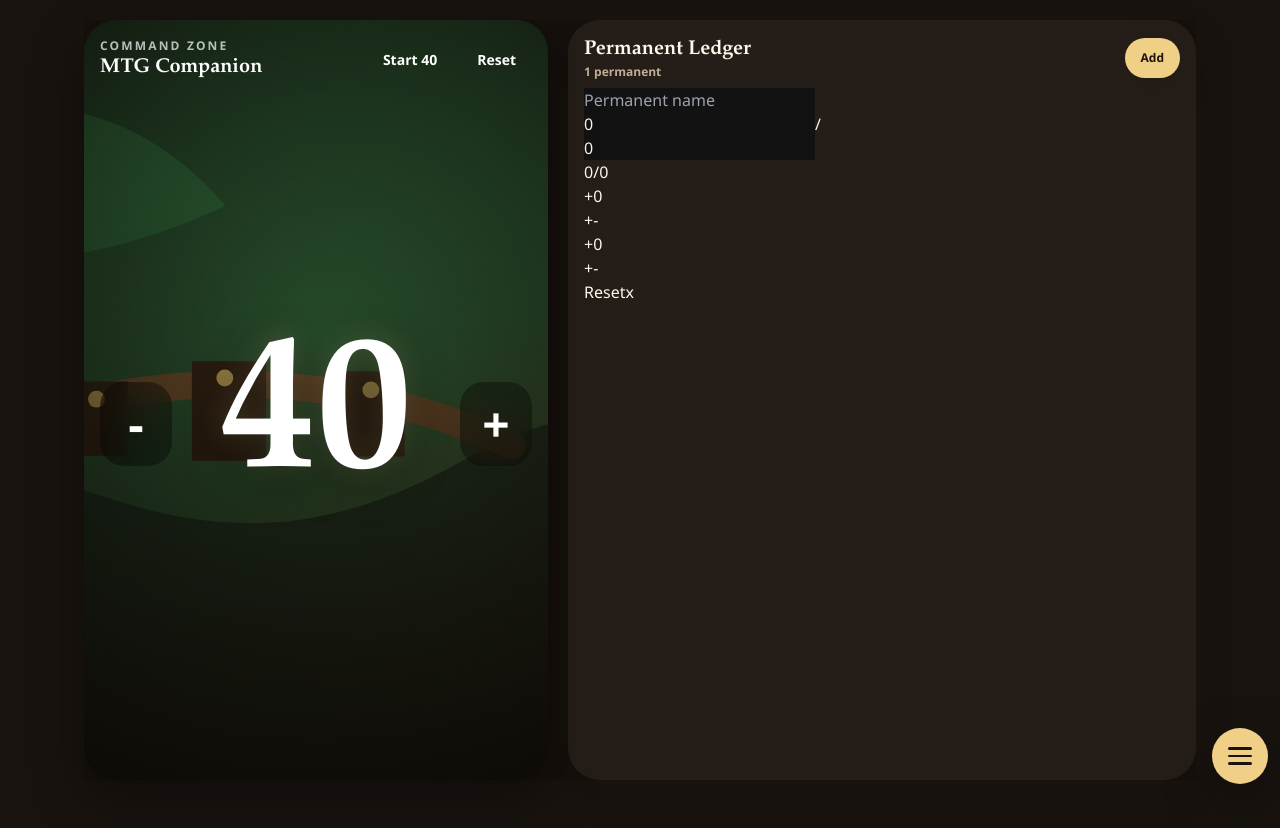
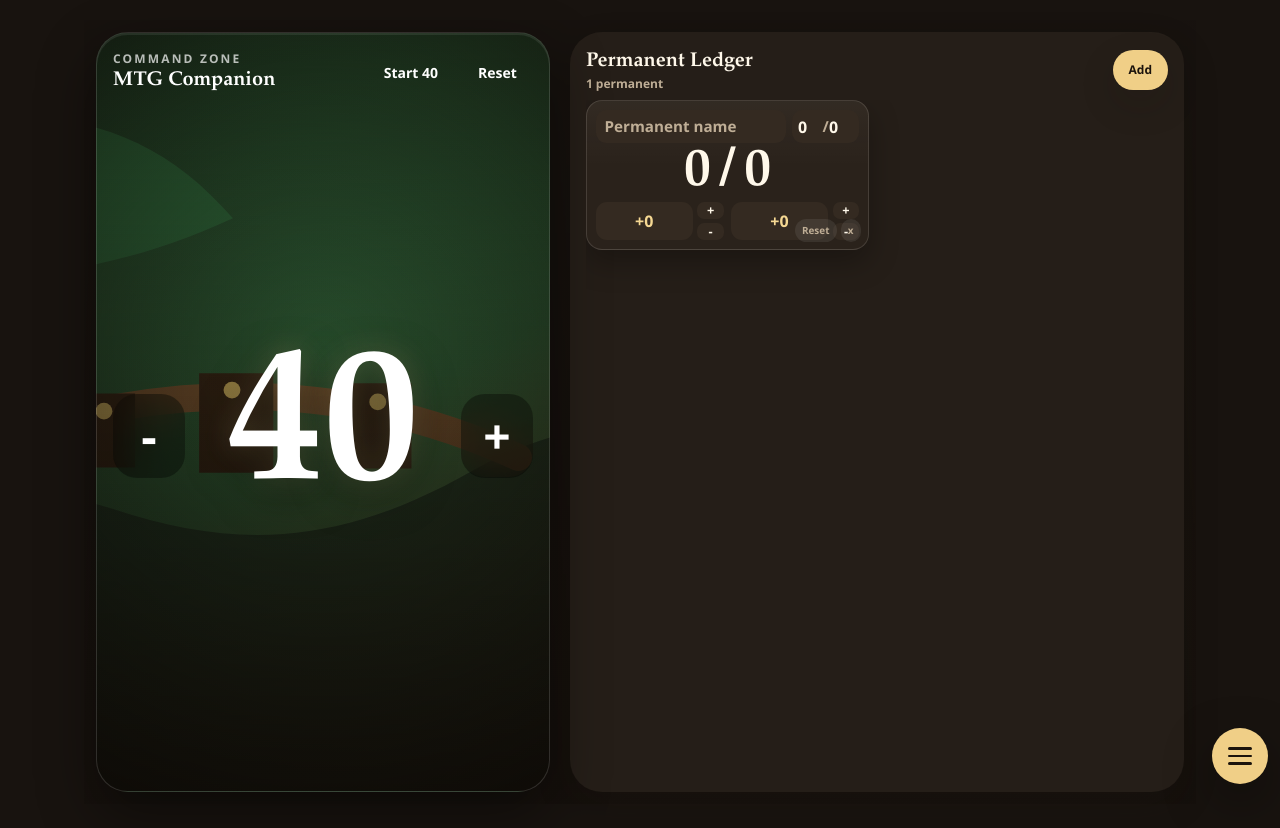
Before and after one commit to alchemiata/mtg-buddy, a React (Vite) app: page / in a window 1280 px wide. Both pictures are taken after a click on the button "Add". Before the commit the page ends 804 px from the top, so only its background shows below. Built offline with nearby package versions, Linux system fonts and the light colour scheme.

Commit message:
Style floating life and compact permanents

```diff
--- a/src/styles.css
+++ b/src/styles.css
@@ -124,12 +124,21 @@
 .game-shell {
   display: flex;
   flex-direction: column;
-  background: rgba(18, 13, 9, 0.18);
+  gap: 0.75rem;
+  padding: 0.75rem;
+  background: linear-gradient(180deg, rgba(18, 13, 9, 0.06), rgba(18, 13, 9, 0.24));
   backdrop-filter: blur(0px);
 }
 
 .tracker-panel {
-  height: calc(100dvh - 36dvh - 1rem - env(safe-area-inset-bottom));
+  height: auto;
+}
+
+.life-panel {
+  border: 1px solid rgba(255, 255, 255, 0.14);
+  box-shadow:
+    0 22px 58px rgba(0, 0, 0, 0.44),
+    0 2px 0 rgba(255, 255, 255, 0.08) inset;
 }
 
 .life-number {
@@ -161,6 +170,146 @@
   font-size: 1.3rem;
   font-weight: 1000;
   line-height: 1;
+}
+
+.permanent-card {
+  position: relative;
+  min-height: 9.4rem;
+  border: 1px solid var(--border);
+  border-radius: 1rem;
+  background:
+    linear-gradient(180deg, rgba(255, 248, 234, 0.04), transparent 44%),
+    var(--card-bg);
+  padding: 0.55rem;
+  box-shadow: 0 12px 30px rgba(0, 0, 0, 0.28);
+}
+
+.permanent-card-top {
+  display: grid;
+  grid-template-columns: minmax(0, 1fr) auto;
+  align-items: center;
+  gap: 0.4rem;
+}
+
+.permanent-name-input {
+  min-height: 2.1rem;
+  min-width: 0;
+  width: 100%;
+  border-radius: 0.65rem;
+  background: var(--surface-2);
+  padding: 0 0.55rem;
+  font-size: 0.95rem;
+  font-weight: 1000;
+  outline: none;
+}
+
+.permanent-name-input::placeholder {
+  color: var(--text-muted);
+}
+
+.base-pair {
+  display: grid;
+  grid-template-columns: 1.55rem auto 1.55rem;
+  align-items: center;
+  min-height: 2.1rem;
+  border-radius: 0.65rem;
+  background: var(--surface-2);
+  padding: 0 0.35rem;
+  color: var(--text-muted);
+  font-size: 0.95rem;
+  font-weight: 1000;
+}
+
+.base-pair input {
+  width: 1.55rem;
+  border: 0;
+  background: transparent;
+  color: var(--text-primary);
+  text-align: center;
+  font-size: 1rem;
+  font-weight: 1000;
+  outline: none;
+}
+
+.current-statline {
+  display: grid;
+  grid-template-columns: 1fr auto 1fr;
+  align-items: center;
+  gap: 0.55rem;
+  padding: 0.25rem 0.25rem 0.15rem;
+  text-align: center;
+  font-family: var(--font-display);
+  font-size: clamp(2.45rem, 13vw, 3.35rem);
+  font-weight: 1000;
+  line-height: 0.98;
+  font-variant-numeric: tabular-nums;
+}
+
+.current-statline span:first-child {
+  text-align: right;
+}
+
+.current-statline span:last-child {
+  text-align: left;
+}
+
+.modifier-row {
+  display: grid;
+  grid-template-columns: 1fr 1fr;
+  gap: 0.45rem;
+}
+
+.modifier-cluster {
+  display: grid;
+  grid-template-columns: 1fr 1.65rem;
+  gap: 0.3rem;
+  align-items: stretch;
+}
+
+.modifier-chip {
+  display: grid;
+  min-height: 2.35rem;
+  place-items: center;
+  border-radius: 0.7rem;
+  background: var(--surface-2);
+  color: var(--accent-strong);
+  font-size: 1rem;
+  font-weight: 1000;
+  font-variant-numeric: tabular-nums;
+}
+
+.modifier-buttons {
+  display: grid;
+  gap: 0.25rem;
+}
+
+.mini-stat-button {
+  display: grid;
+  min-height: 1.05rem;
+  place-items: center;
+  border-radius: 0.45rem;
+  background: var(--surface-2);
+  font-size: 0.8rem;
+  font-weight: 1000;
+  line-height: 1;
+}
+
+.permanent-actions {
+  position: absolute;
+  right: 0.45rem;
+  bottom: 0.45rem;
+  display: flex;
+  gap: 0.25rem;
+}
+
+.permanent-action {
+  min-height: 1.45rem;
+  border-radius: 999px;
+  background: rgba(255, 255, 255, 0.08);
+  padding: 0 0.45rem;
+  color: var(--text-muted);
+  font-size: 0.62rem;
+  font-weight: 1000;
 }
 
 .modifier-readout {
@@ -321,7 +470,7 @@
 
   .tracker-panel {
     height: calc(100dvh - 7.5rem);
-    padding: 0;
+    padding: 0.25rem;
   }
 }
 
```
